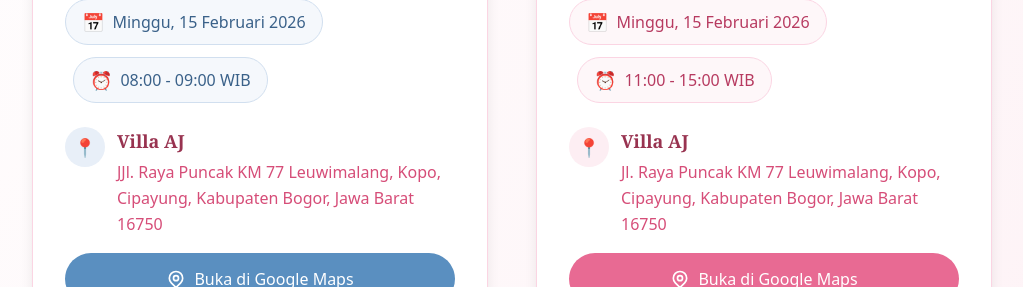
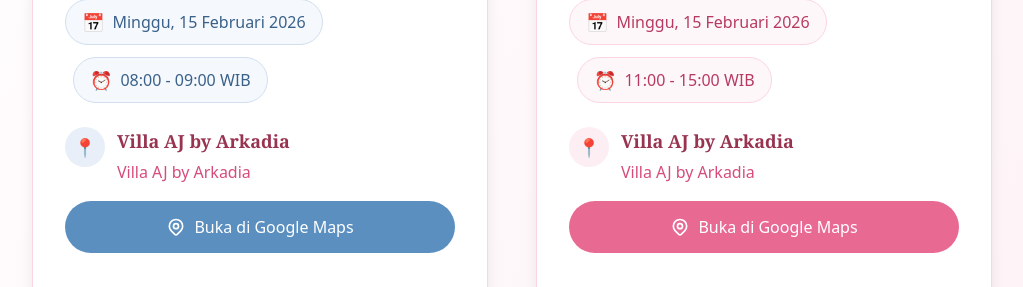
Before and after one commit to ardhiS/Nurul_Ardhi, a React (Vite) app: page / in a window 1280 px wide. Shown: the part 3240-3527 px from the top of the page, without its empty margins (128-1151 px from the left). Built offline with nearby package versions, Linux system fonts and the light colour scheme.

Commit message:
Memperbaiki Peta

```diff
--- a/src/components/Event.jsx
+++ b/src/components/Event.jsx
@@ -8,17 +8,15 @@
   // Google Maps embed URL for Villa AJ Puncak
   const mapsEmbedUrl =
     'https://www.google.com/maps/embed?pb=!1m18!1m12!1m3!1d3962.9348386739025!2d106.90496067329335!3d-6.6549988650547665!2m3!1f0!2f0!3f0!3m2!1i1024!2i768!4f13.1!3m3!1m2!1s0x2e69c826194b1c35%3A0x3b65684f26bbb546!2sVilla%20AJ%20by%20Arkadia!5e0!3m2!1sid!2sid!4v1767525627206!5m2!1sid!2sid';
-  const mapsDirectionsUrl =
-    'https://www.google.com/maps/dir/?api=1&destination=-6.7,106.9&destination_place_id=Villa+AJ+Puncak+Bogor';
+  const mapsDirectionsUrl = 'https://maps.app.goo.gl/ro5G1QCaC35yLDCz6';
 
   const events = [
     {
       title: 'Akad Nikah',
       date: 'Minggu, 15 Februari 2026',
       time: '08:00 - 09:00 WIB',
-      location: 'Villa AJ',
-      address:
-        'JJl. Raya Puncak KM 77 Leuwimalang, Kopo, Cipayung, Kabupaten Bogor, Jawa Barat 16750',
+      location: 'Villa AJ by Arkadia',
+      address: 'Villa AJ by Arkadia',
       description:
         'Akad nikah akan dilaksanakan dalam suasana khidmat bersama keluarga terdekat',
       icon: '🕌',
@@ -28,9 +26,8 @@
       title: 'Resepsi',
       date: 'Minggu, 15 Februari 2026',
       time: '11:00 - 15:00 WIB',
-      location: 'Villa AJ',
-      address:
-        'Jl. Raya Puncak KM 77 Leuwimalang, Kopo, Cipayung, Kabupaten Bogor, Jawa Barat 16750',
+      location: 'Villa AJ by Arkadia',
+      address: 'Villa AJ by Arkadia',
       description:
         'Resepsi pernikahan dengan makan bersama dan hiburan untuk tamu undangan',
       icon: '🎉',
@@ -236,7 +233,7 @@
             </h4>
             <div className='relative w-full h-64 md:h-80 rounded-xl overflow-hidden'>
               <iframe
-                src='https://www.google.com/maps/embed?pb=!1m18!1m12!1m3!1d3963.3!2d106.93!3d-6.73!2m3!1f0!2f0!3f0!3m2!1i1024!2i768!4f13.1!3m3!1m2!1s0x2e69c5e5a5a5a5a5%3A0x5a5a5a5a5a5a5a5a!2sVilla%20AJ!5e0!3m2!1sid!2sid!4v1700000000000!5m2!1sid!2sid'
+                src='https://www.google.com/maps/embed?pb=!1m18!1m12!1m3!1d3962.934795620348!2d106.90753559999999!3d-6.6550042!2m3!1f0!2f0!3f0!3m2!1i1024!2i768!4f13.1!3m3!1m2!1s0x2e69c826194b1c35%3A0x3b65684f26bbb546!2sVilla%20AJ%20by%20Arkadia!5e0!3m2!1sid!2sid!4v1767526388626!5m2!1sid!2sid'
                 className='absolute inset-0 w-full h-full border-0'
                 allowFullScreen=''
                 loading='lazy'
@@ -246,7 +243,7 @@
             </div>
             <div className='mt-4 text-center'>
               <a
-                href='https://www.google.com/maps/search/?api=1&query=Villa+AJ+Puncak+KM+77+Leuwimalang+Bogor'
+                href='https://maps.app.goo.gl/ro5G1QCaC35yLDCz6'
                 target='_blank'
                 rel='noopener noreferrer'
                 className='inline-flex items-center gap-2 bg-gradient-to-r from-pink-500 to-pink-600 text-white px-6 py-3 rounded-full font-medium hover:from-pink-600 hover:to-pink-700 transition-all duration-300 hover:scale-105 focus:outline-none focus:ring-2 focus:ring-pink-400 focus:ring-offset-2 min-h-[48px]'
```
